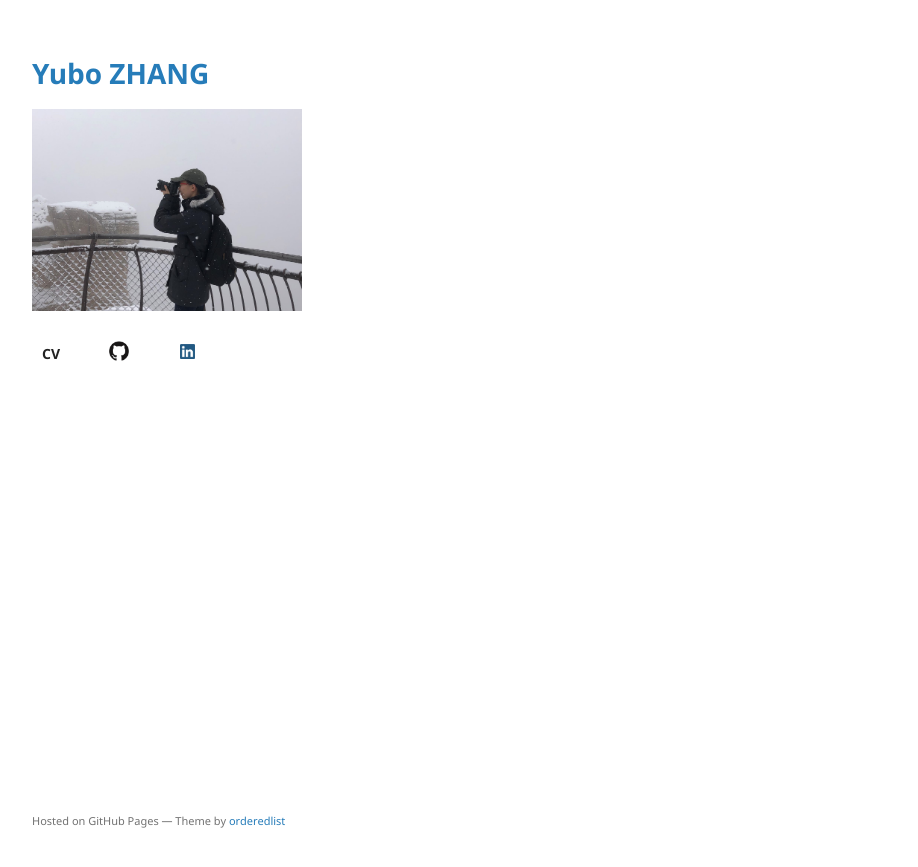
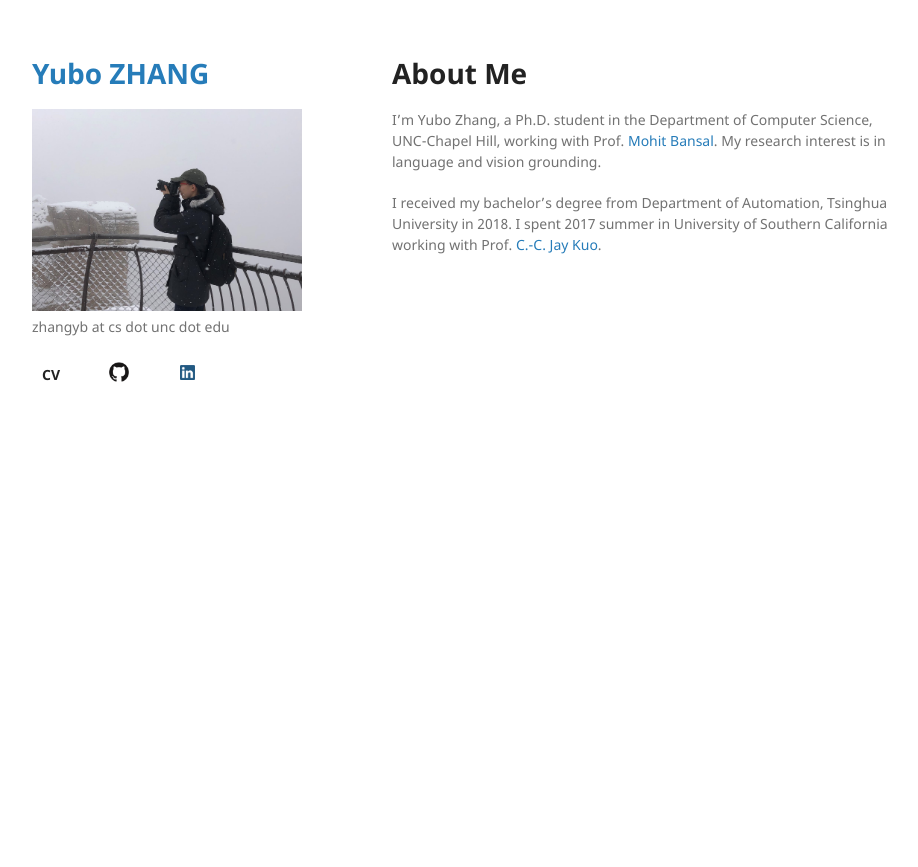
Before and after one commit to zhangybzbo/zhangybzbo.github.io, a Jekyll site: the page built from index.md, in a window 1280 px wide. Shown: the top 867 px of the page, without its empty margins (178-1096 px from the left). Built offline with Jekyll 4.4.1, drawn with Linux system fonts in a browser that asks for light colours; the repository's description, which GitHub fills in, is left out; our own code applies the rules of GitHub Pages for plain Markdown files.

Commit message:
about me

```diff
--- a/_config.yml
+++ b/_config.yml
@@ -1,4 +1,5 @@
 title: Yubo ZHANG
+description: zhangyb at cs dot unc dot edu
 logo: /assets/img/IMG_8870.jpeg
 show_downloads: true
 google_analytics:
--- a/_layouts/default.html
+++ b/_layouts/default.html
@@ -41,9 +41,8 @@
       </section>
       <footer>
         {% if site.github.is_project_page %}
-
+        <p>This project is maintained by <a href="{{ site.github.owner_url }}">{{ site.github.owner_name }}</a></p>
         {% endif %}
-        <p><small>Hosted on GitHub Pages &mdash; Theme by <a href="https://github.com/orderedlist">orderedlist</a></small></p>
       </footer>
     </div>
     <script src="{{ "/assets/js/scale.fix.js" | relative_url }}"></script>
--- a/index.md
+++ b/index.md
@@ -1,3 +1,9 @@
 ---
 layout: default
 ---
+
+# About Me
+
+I'm Yubo Zhang, a Ph.D. student in the Department of Computer Science, UNC-Chapel Hill, working with Prof. [Mohit Bansal](http://www.cs.unc.edu/~mbansal/). My research interest is in language and vision grounding.
+
+I received my bachelor's degree from Department of Automation, Tsinghua University in 2018. I spent 2017 summer in University of Southern California working with Prof. [C.-C. Jay Kuo](https://viterbi.usc.edu/directory/faculty/Kuo/Chung-Chieh).
```
Also changed, not shown: README.md (deleted).
